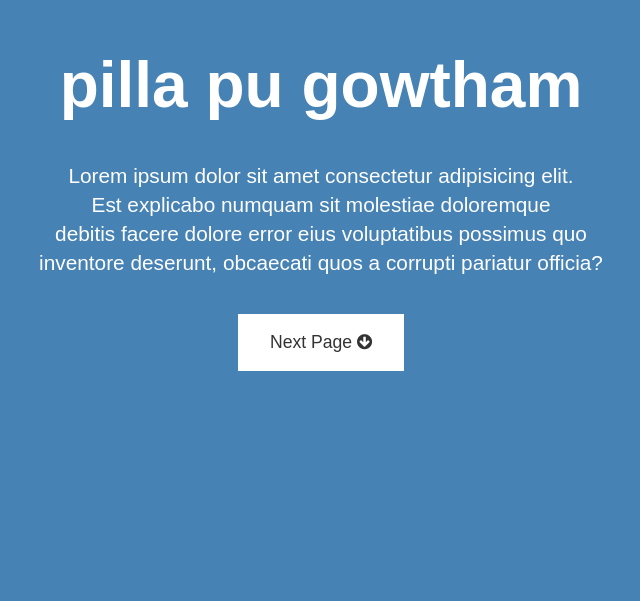
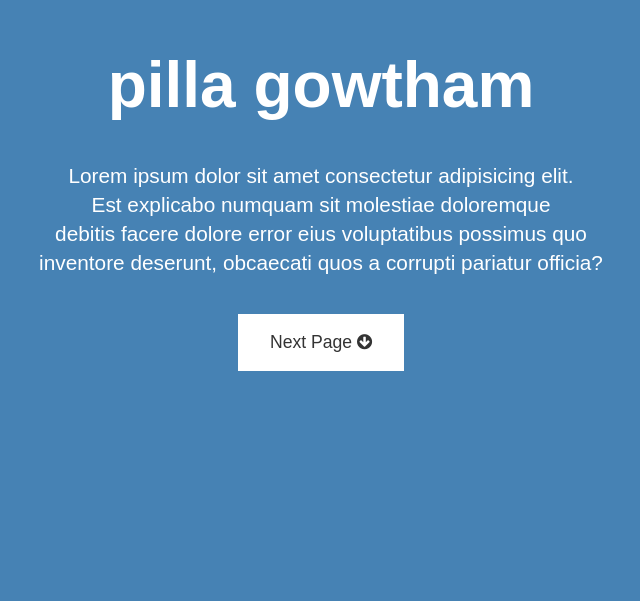
Before and after one commit to sandeepgoddindla/PRESENTATION, a plain HTML site: page index.html in a window 1280 px wide. Shown: the part 199-800 px from the top of the page, without its empty margins (319-959 px from the left). Drawn offline with Linux system fonts and the light colour scheme.

Commit message:
Update index.html

```diff
--- a/index.html
+++ b/index.html
@@ -11,7 +11,7 @@
 <body>
 
     <section id="page1" class="page">
-        <h1>pilla pu gowtham</h1>
+        <h1>pilla gowtham</h1>
         <p>Lorem ipsum dolor sit amet consectetur adipisicing elit. <br>Est explicabo numquam sit molestiae doloremque<br>
              debitis facere dolore error eius voluptatibus possimus quo <br>inventore deserunt, obcaecati quos a corrupti pariatur officia?</p>
              <div>
```
